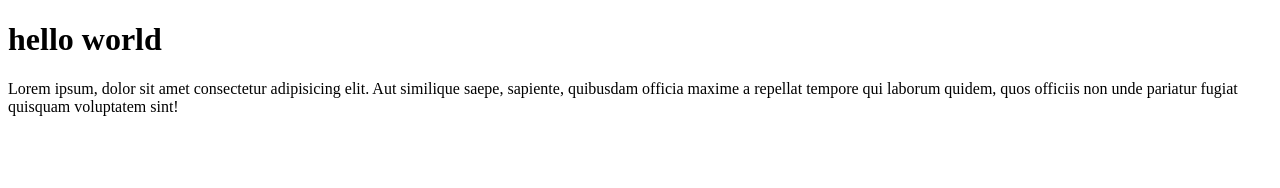
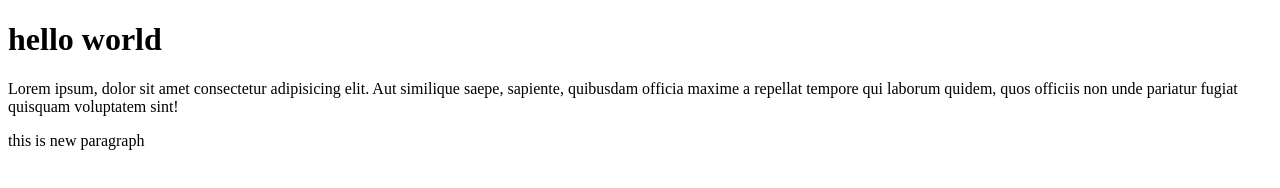
Before and after one commit to Zunaira-Malik00/practice-base, a plain HTML site: page week_1/index.html in a window 1280 px wide. Drawn offline with Linux system fonts and the light colour scheme.

Commit message:
add para

```diff
--- a/week_1/index.html
+++ b/week_1/index.html
@@ -8,5 +8,8 @@
 <body>
     <h1> hello world</h1>
     <p> Lorem ipsum, dolor sit amet consectetur adipisicing elit. Aut similique saepe, sapiente, quibusdam officia maxime a repellat tempore qui laborum quidem, quos officiis non unde pariatur fugiat quisquam voluptatem sint!</p>
+    <div>
+        <p> this is new paragraph</p>
+    </div>
 </body>
 </html>
```
